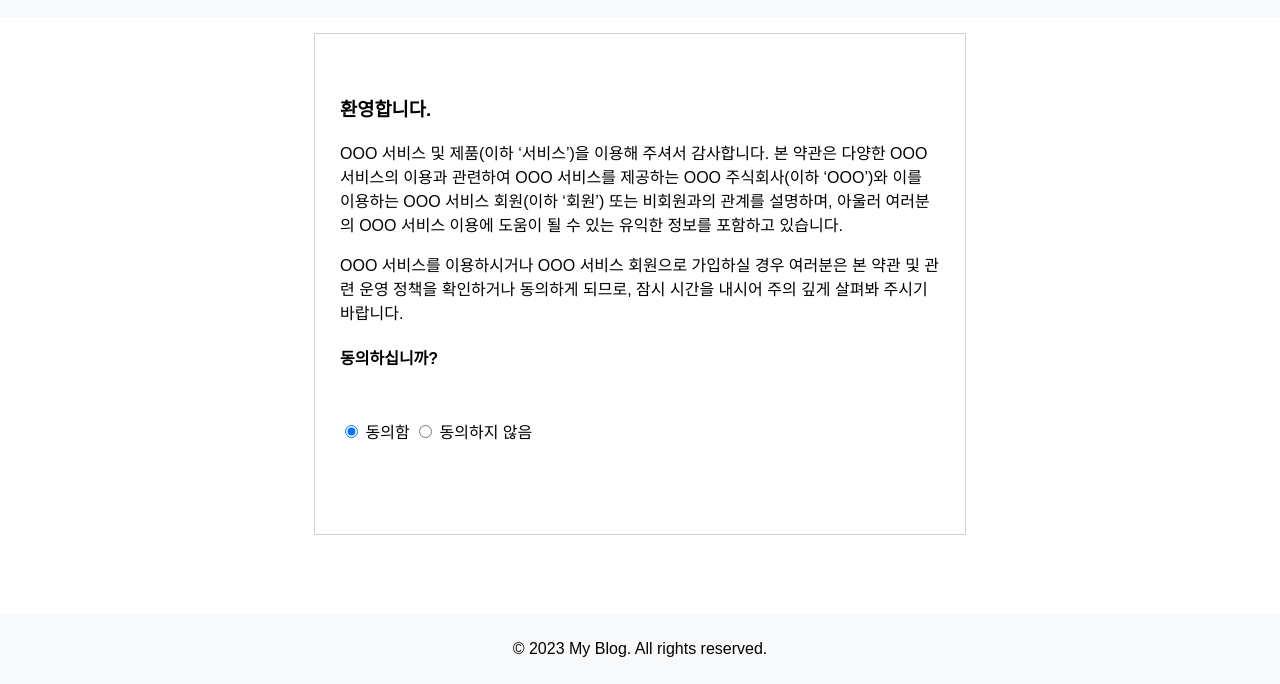
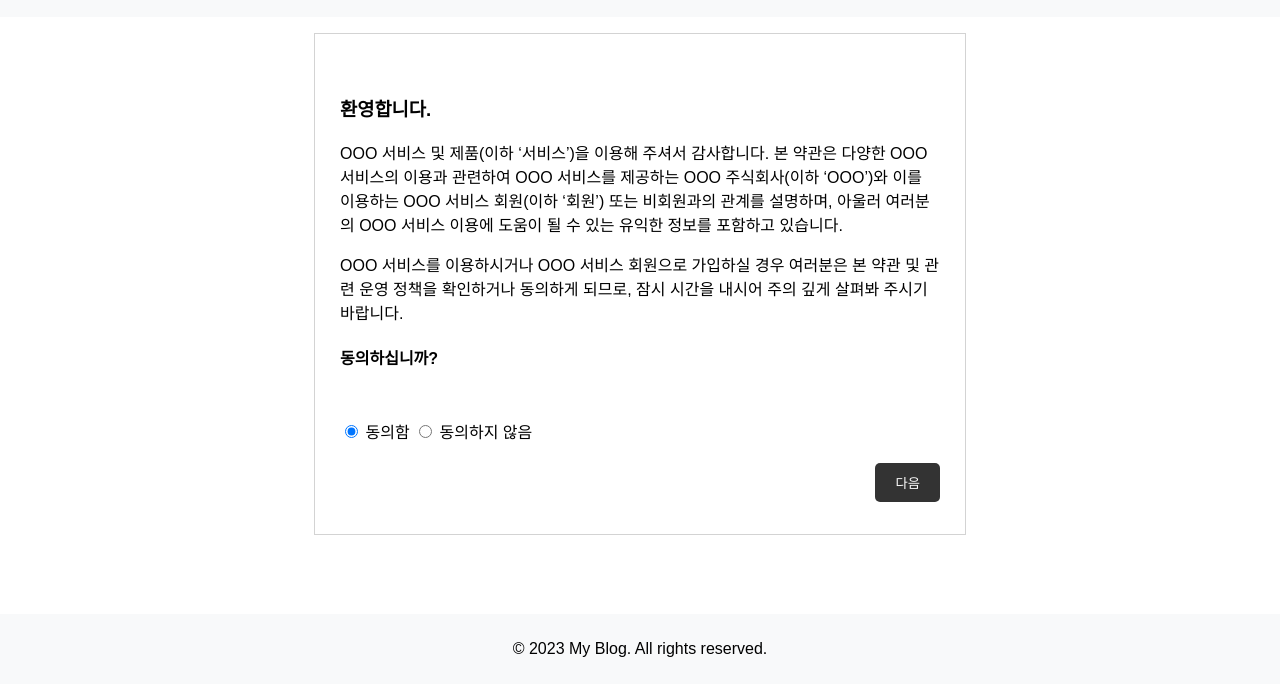
Before and after one commit to king2992/blog, a plain HTML site: page signUp.html in a window 1280 px wide. Shown: the part 116-800 px from the top of the page. Drawn offline with Linux system fonts and the light colour scheme.

Commit message:
회원가입 약관 동의 버튼 추가

```diff
--- a/signUp.html
+++ b/signUp.html
@@ -41,6 +41,9 @@
                     동의하지 않음
                 </label>
             </div>
+            <div class="button_area">
+                <button type="button">다음</button>
+            </div>
         </section>
     </main>
     <footer>
--- a/styles.css
+++ b/styles.css
@@ -147,6 +147,24 @@ footer {
     margin-top: 50px;
 }
 
+.button_area{
+    margin-top: 20px;
+}
+
+.button_area > button{
+    padding: 10px 20px;
+    background-color: #333;
+    color: white;
+    border: none;
+    float: right;
+    border-radius: 5px;
+    cursor: pointer;
+}
+
+.button_area > button:hover{
+    box-shadow: 5px 5px 0px 0 rgba(0, 0, 0, 0.3);
+}
+
 /* ================signUp================ */
 
 
```
